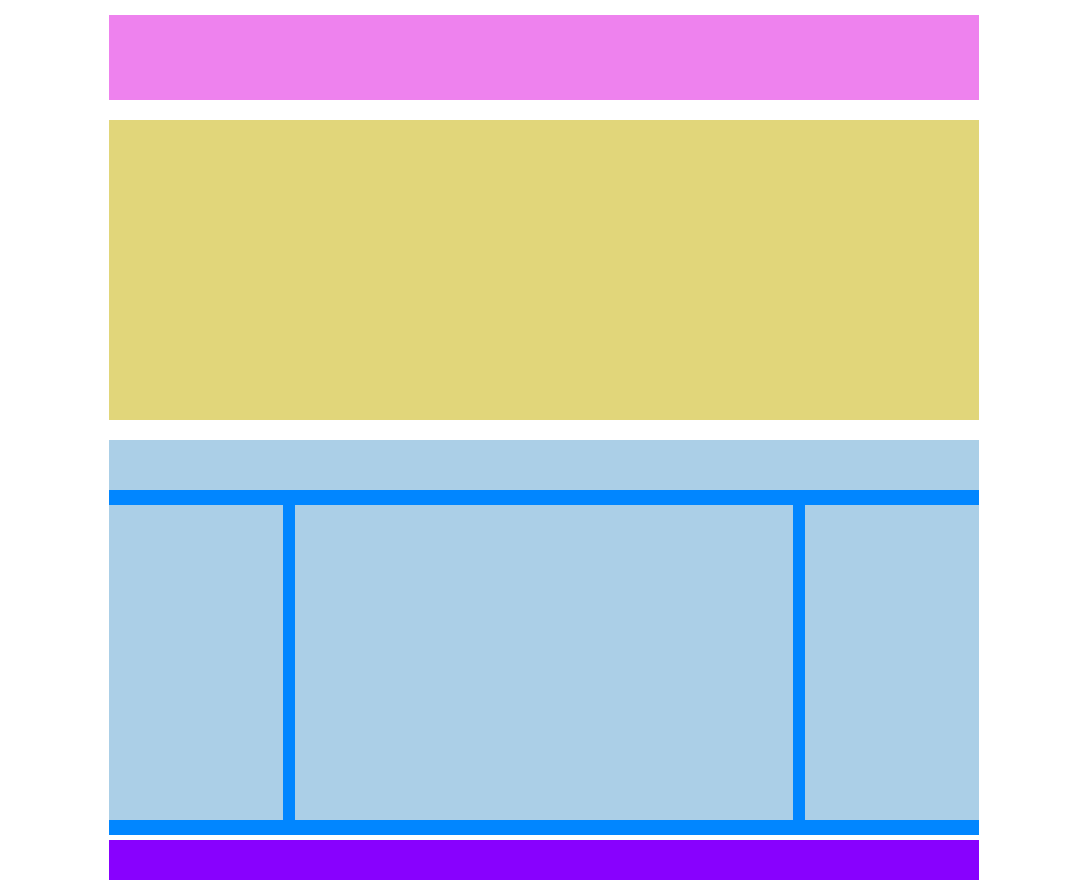
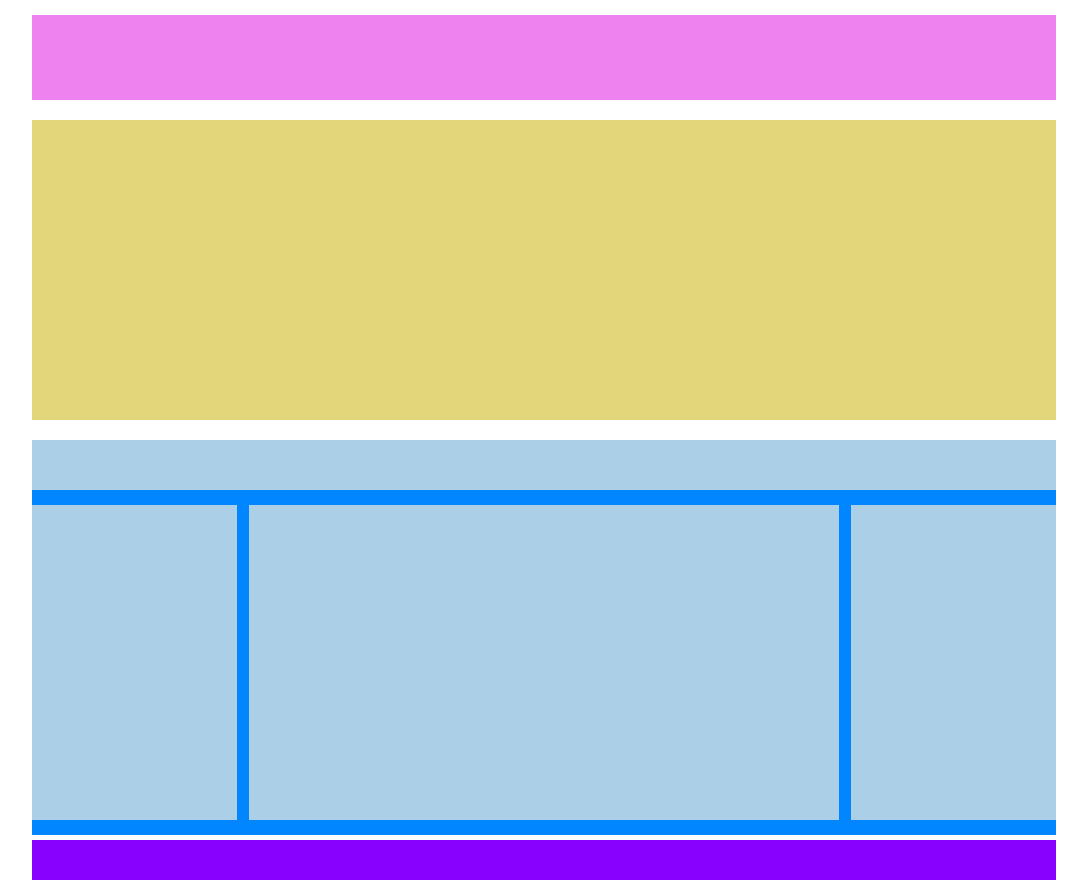
Before and after one commit to DonCode86/htmlcss-struttura-wp, a plain HTML site: page index.html in a window 1280 px wide. Shown: the whole page, without its empty margins (96-1183 px from the left). Drawn offline with Linux system fonts and the light colour scheme.

Commit message:
migliorie css

```diff
--- a/css/style.css
+++ b/css/style.css
@@ -10,7 +10,6 @@
 }
 
 .titolo {
-    width: 85%;
     height: 85px;
     margin: auto;
     margin-top: 15px;
@@ -24,43 +23,40 @@
 }
 
 .high-section {
-    width: 85%;
     min-height: 300px;
     margin: 20px auto;
     background-color: #e1d67a;
 }
 
 .low-section {
-    width: 85%;
     margin: auto;
     margin-top: 15px;
     background-color: #0186ff;
 }
 
-.row-up-col {
+.row-up-columns {
     min-height: 50px;
     background-color: #abcfe7;
 }
 
 .left-col, .right-col {
     width: 20%;
-    min-height: 315px;
-    float: left;
     margin-bottom: 15px;
     margin-top: 15px;
-    background-color: #abcfe7;
 }
 
 .middle-col {
     width: calc(60% - 24px);
+    margin: 15px 12px;
+}
+
+div[class$="col"] {
     min-height: 315px;
     float: left;
-    margin: 15px 12px;
     background-color: #abcfe7;
 }
 
-.row-down-col {
-    width: 85%;
+.row-down-columns {
     min-height: 40px;
     margin: 5px auto;
     background-color: #8801fe;
--- a/index.html
+++ b/index.html
@@ -22,7 +22,7 @@
         <!-- /prima sezione -->
         <!-- seconda sezione -->
         <section class="low-section clearfix">
-            <div class="row-up-col"></div>
+            <div class="row-up-columns"></div>
             <div class="left-col"></div>
             <div class="middle-col"></div>
             <div class="right-col"></div>
@@ -32,7 +32,7 @@
         <!-- /corpo pagina con float -->
         <!-- pie di pagina -->
         <footer>
-        <div class="row-down-col"></div>
+        <div class="row-down-columns"></div>
         </footer>
         <!-- /pie di pagina -->
     </div>
```
